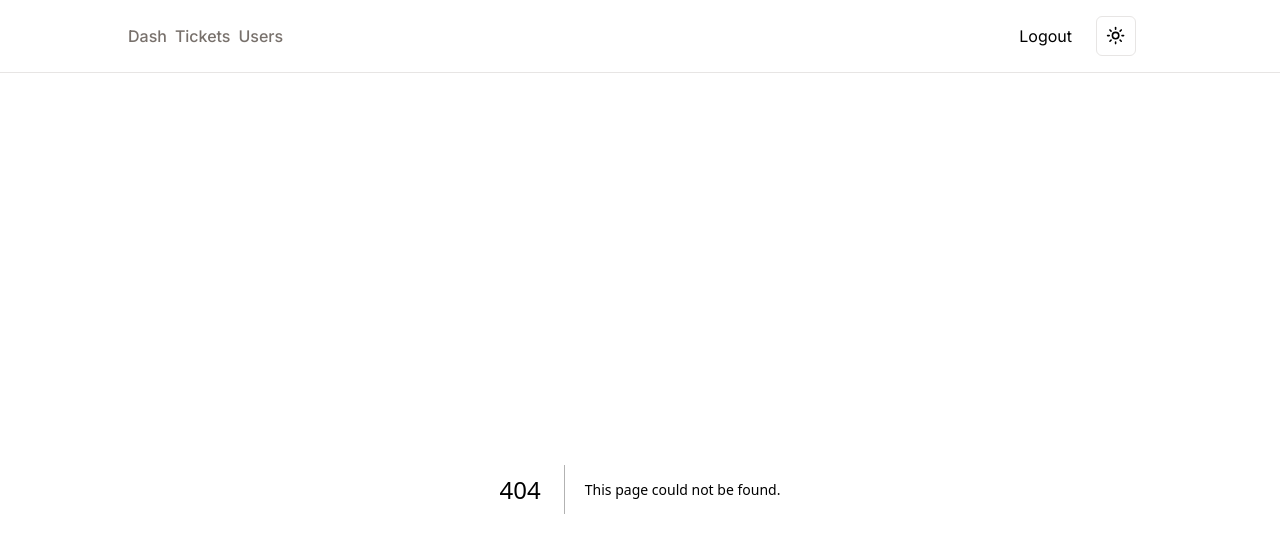
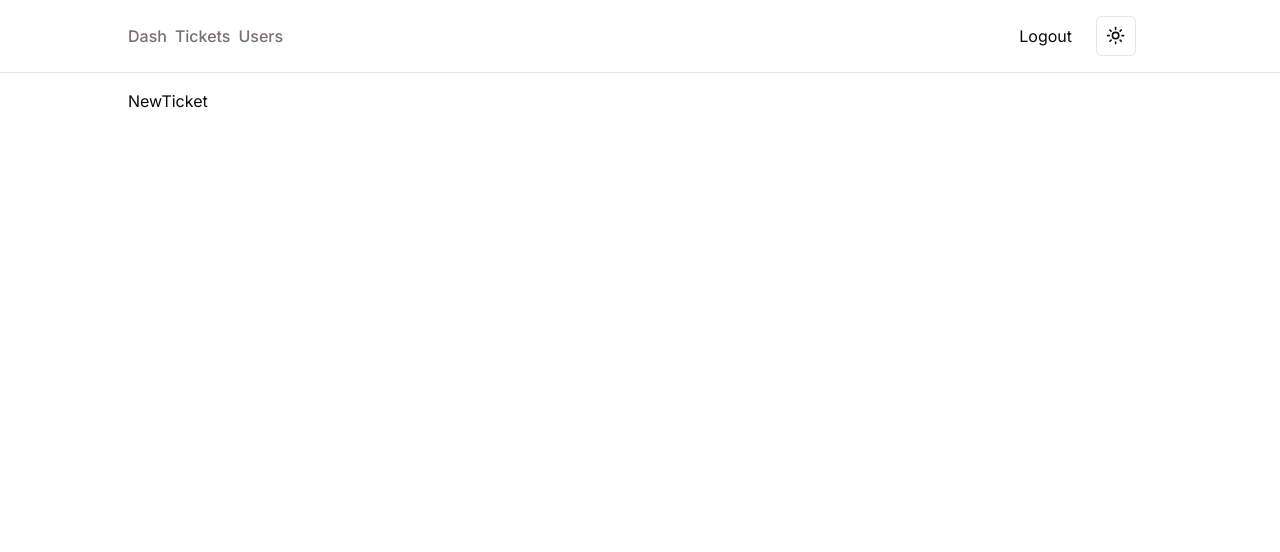
Before and after one commit to heliosalesjr/ticketingapp, a Next.js app: page /tickets/new in a window 1280 px wide. Before the commit this address had no page. Shown: the top 552 px of the page. Built offline with nearby package versions, Linux system fonts and the light colour scheme.

Commit message:
new ticket

```diff
--- /dev/null
+++ b/app/tickets/new/page.tsx
@@ -0,0 +1,9 @@
+import React from 'react'
+
+const NewTicket = () => {
+  return (
+    <div>NewTicket</div>
+  )
+}
+
+export default NewTicket
```
